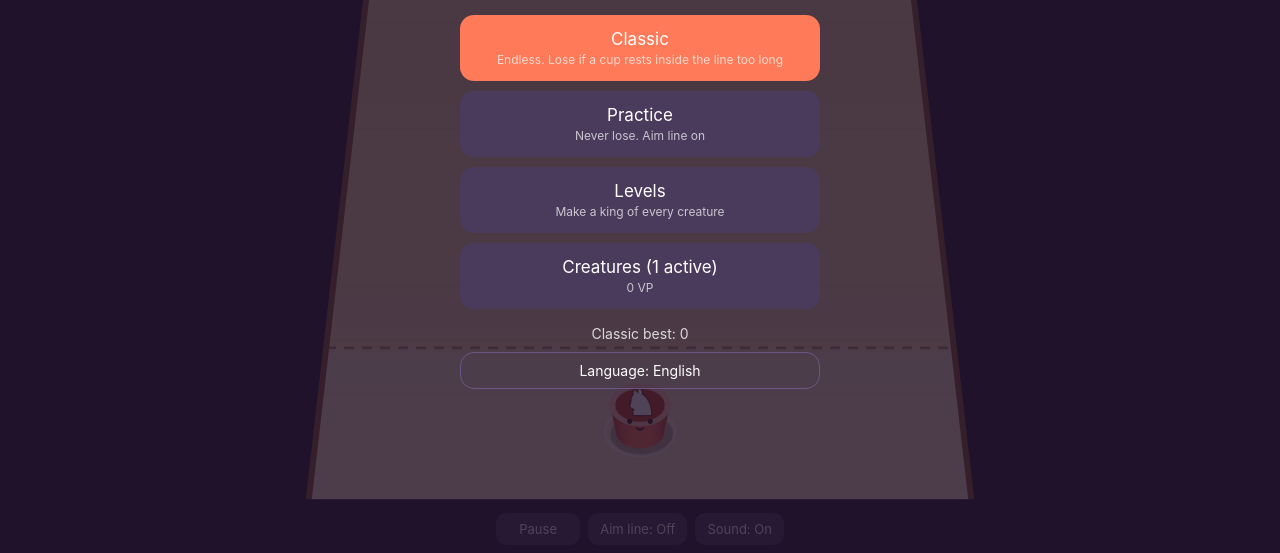
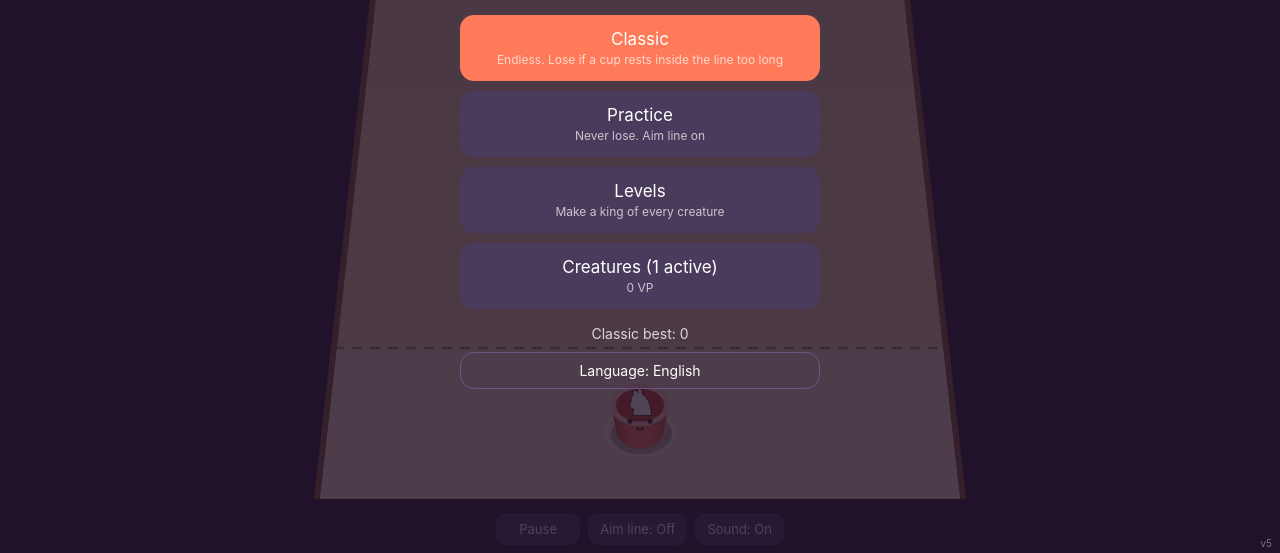
Before and after one commit to jellyfruit/game-sliding-cups, a plain HTML site: page index.html in a window 1280 px wide. Shown: the part 247-800 px from the top of the page. Drawn offline with Linux system fonts and the light colour scheme.

Commit message:
Fix iOS freeze: guard zero-size layout, never-dying frame loop, ResizeObserver, error banner, version label
Co-Authored-By: Claude Sonnet 5.5 <noreply@anthropic.com>
Claude-Session: https://claude.ai/code/session_01YcRvipXLdSARSXJBNmnAqn

```diff
--- a/index.html
+++ b/index.html
@@ -16,19 +16,19 @@
   html,body{margin:0;height:100%;overscroll-behavior:none;background:#2b2233;overflow:hidden;touch-action:none;
     -webkit-user-select:none;user-select:none;-webkit-touch-callout:none;
     font-family:-apple-system,BlinkMacSystemFont,"PingFang TC","Noto Sans TC",sans-serif;color:#fff}
-  #app{position:fixed;inset:0;display:flex;flex-direction:column}
+  #app{position:fixed;top:0;right:0;bottom:0;left:0;display:flex;flex-direction:column}
   #hud{flex:none;display:flex;justify-content:space-between;align-items:flex-end;
     padding:calc(env(safe-area-inset-top) + 8px) 14px 4px;font-size:13px;opacity:.95}
   #hud b{font-size:22px;font-variant-numeric:tabular-nums}
   #hud .r{text-align:right}
   #stage{flex:1;min-height:0;position:relative}
-  canvas{position:absolute;inset:0;width:100%;height:100%;display:block;touch-action:none}
+  canvas{position:absolute;top:0;left:0;width:100%;height:100%;display:block;touch-action:none}
   #bar{flex:none;display:flex;gap:8px;justify-content:center;
     padding:6px 12px calc(8px + env(safe-area-inset-bottom))}
   button{font:inherit;font-size:13px;color:#fff;background:#4a3b5c;border:0;border-radius:10px;
     padding:8px 12px;min-width:84px}
   button:active{background:#6b5585}
-  #ov{position:fixed;inset:0;z-index:5;display:none;align-items:center;justify-content:center;background:rgba(30,15,40,.78)}
+  #ov{position:fixed;top:0;right:0;bottom:0;left:0;z-index:5;display:none;align-items:center;justify-content:center;background:rgba(30,15,40,.78)}
   #ov.on{display:flex}
   #ov.result{background:rgba(30,15,40,0);animation:ovin .5s .9s forwards}
   @keyframes ovin{to{background:rgba(30,15,40,.78)}}
@@ -45,6 +45,8 @@
   .card button.row.on{outline:2px solid #ff7a59}
   .card button.lang{background:transparent;border:1px solid #6b5585;font-size:14px;padding:9px}
   .card button.main{background:#ff7a59}.card button:disabled{opacity:.35}
+  #err{display:none;position:fixed;left:0;right:0;bottom:0;z-index:99;background:rgba(150,0,0,.92);color:#fff;font:11px/1.35 monospace;padding:8px 10px calc(8px + env(safe-area-inset-bottom));word-break:break-all}
+  #ver{position:fixed;right:8px;bottom:calc(4px + env(safe-area-inset-bottom));z-index:6;font-size:10px;opacity:.4;pointer-events:none}
 </style>
 </head>
 <body>
@@ -62,6 +64,16 @@
   </div>
 </div>
 
+<div id="err" onclick="this.style.display='none'"></div>
+<script>
+/* 診斷：任何錯誤都顯示在畫面底部（點一下關閉），方便在 iPhone 上截圖回報 */
+const APP_VERSION = 'v5';
+function reportError(e) {
+  try { const el = document.getElementById('err'); el.textContent = '[' + APP_VERSION + '] ' + (e && e.message ? e.message : e) + (e && e.stack ? ' @ ' + String(e.stack).split('\n')[0] : ''); el.style.display = 'block'; } catch (x) {}
+}
+window.addEventListener('error', e => reportError(e.error || e.message));
+window.addEventListener('unhandledrejection', e => reportError(e.reason));
+</script>
 <script>
 /* ════════════════════════════════════════════════════════════════════
    Sliding Cups — 單檔架構
@@ -619,10 +631,12 @@ const game = Game.create({ kinds: activeKinds(), mode: 'classic', seed: seedPara
 /* ───────── Renderer（斜上方 2.5D；之後可換成貼圖）───────── */
 const canvas = document.getElementById('c');
 const ctx = canvas.getContext('2d');
-let L = { cw: 0, ch: 0, dpr: 1, cx: 0, top: 0, f: 1, k: 1 };
+let L = { cw: 0, ch: 0, dpr: 1, cx: 0, top: 0, f: 1, k: 1, ok: false };
 let tilt = TILT;
 function layout() {
   const r = canvas.getBoundingClientRect();
+  if (!(r.width >= 50 && r.height >= 50)) { L.ok = false; return; }   // 尺寸還沒就緒（iOS 主畫面啟動時可能是 0）→ 先不畫，等 ResizeObserver 通知
+  L.ok = true;
   L.cw = r.width; L.ch = r.height; L.dpr = window.devicePixelRatio || 1;
   canvas.width = Math.round(L.cw * L.dpr);
   canvas.height = Math.round(L.ch * L.dpr);
@@ -868,6 +882,7 @@ function updateFx(dt) {
 }
 
 function render() {
+  if (!L.ok) return;
   ctx.setTransform(L.dpr, 0, 0, L.dpr, 0, 0);
   ctx.clearRect(0, 0, L.cw, L.ch);
   ctx.save();
@@ -1040,16 +1055,22 @@ document.addEventListener('visibilitychange', () => { if (document.hidden) { Sfx
 /* ───────── 主迴圈 ───────── */
 let last = performance.now();
 function frame(now) {
-  const dt = Math.min(0.05, (now - last) / 1000); last = now;
-  if (flow.state === 'playing') { if (hitstop > 0) hitstop -= dt; else handleEvents(Game.update(game, dt)); }   // hitstop：重擊時物理短暫停格
-  updateFx(dt);
-  refreshHud();
-  render();
-  requestAnimationFrame(frame);
+  try {
+    const dt = Math.min(0.05, (now - last) / 1000); last = now;
+    if (flow.state === 'playing') { if (hitstop > 0) hitstop -= dt; else handleEvents(Game.update(game, dt)); }   // hitstop：重擊時物理短暫停格
+    updateFx(dt);
+    refreshHud();
+    render();
+  } catch (e) { reportError(e); }
+  finally { requestAnimationFrame(frame); }          // 不論發生什麼錯，迴圈都不能停
 }
 window.addEventListener('resize', layout);
 window.addEventListener('orientationchange', () => setTimeout(layout, 100));
+window.addEventListener('pageshow', layout);
+if (window.visualViewport) window.visualViewport.addEventListener('resize', layout);
+if (window.ResizeObserver) new ResizeObserver(layout).observe(document.getElementById('stage'));   // 桌面區域大小一變就重算（iOS 主畫面版最可靠）
 layout(); showScreen();
+{ const v = document.createElement('div'); v.id = 'ver'; v.textContent = APP_VERSION; document.body.appendChild(v); }
 requestAnimationFrame(frame);
 
 if ('serviceWorker' in navigator && /^https?:$/.test(location.protocol)) {   // PWA：離線可玩（file:// 不註冊）
--- a/sw.js
+++ b/sw.js
@@ -1,6 +1,6 @@
 // Sliding Cups service worker — 離線可玩。
 // 更新遊戲時把 VERSION 加一，舊快取會在新版啟用時清掉。
-const VERSION = 'sc-v4';
+const VERSION = 'sc-v5';
 const SHELL = ['./', './index.html', './manifest.webmanifest', './icons/icon-192.png', './icons/icon-512.png', './icons/apple-touch-icon.png'];
 
 self.addEventListener('install', e => {
```
Also changed, not shown: ARCHITECTURE.md (+7 -0 lines).
